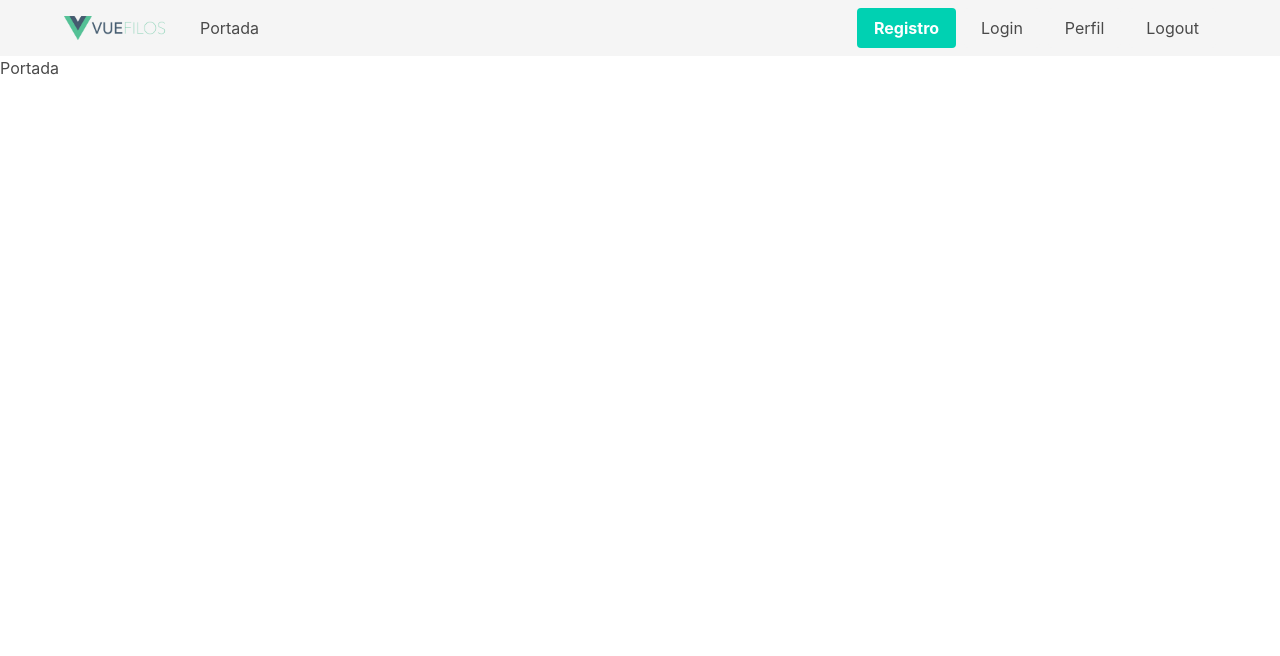
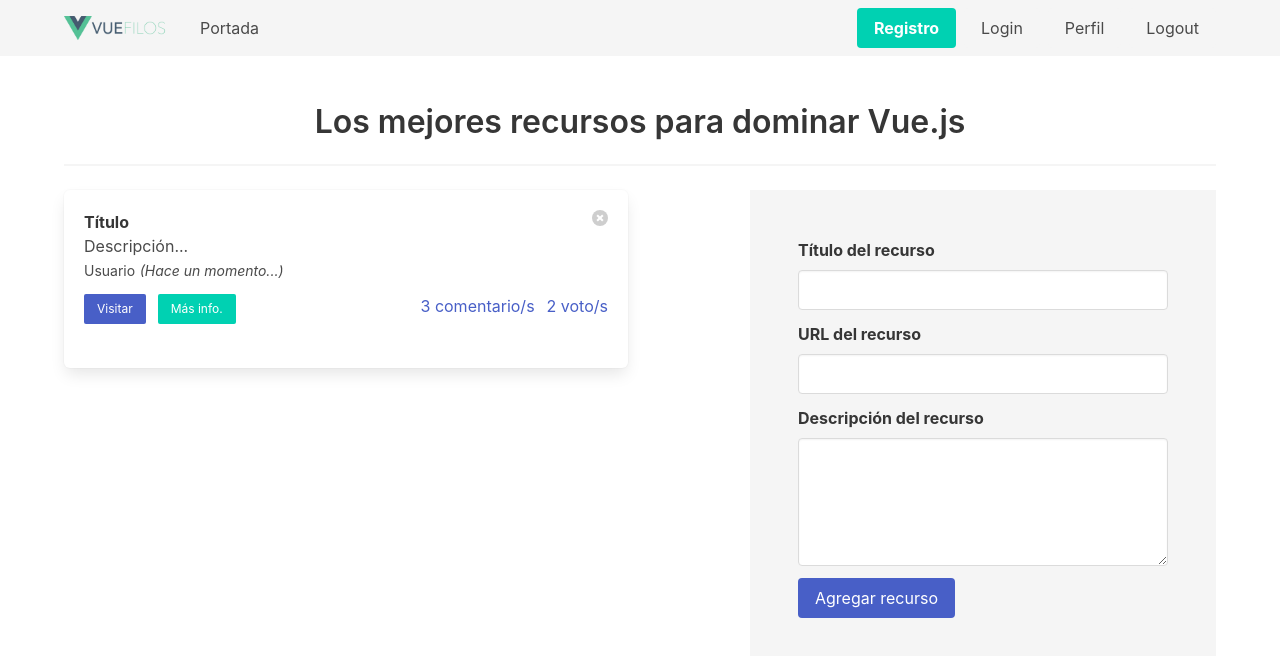
Before and after one commit to juanwmedia/vuefiloseo, a Vue app: page / in a window 1280 px wide. Shown: the top 656 px of the page. Built offline with nearby package versions, Linux system fonts and the light colour scheme.

Commit message:
Laoyout portada

```diff
--- a/src/views/Portada.vue
+++ b/src/views/Portada.vue
@@ -1,11 +1,103 @@
 <template>
-  <h1>Portada</h1>
+    <section class="section">
+        <div class="container">
+            <h1 class="title has-text-centered">Los mejores recursos para dominar Vue.js</h1>
+            <hr />
+
+            <!-- Stream de recursos -->
+            <div class="columns" id="portada">
+                <div class="column is-half-tablet">
+
+                    <div class="box">
+                        <article class="media">
+                            <div class="media-content">
+                                <div class="content">
+                                    <button class="delete is-small is-pulled-right" aria-label="delete"></button>
+                                    <p>
+                                        <strong>Título</strong>
+                                        <br>
+                                        Descripción...
+                                        <br>
+                                        <small>Usuario</small> <small><i> (Hace un  momento...)</i></small>
+                                    </p>
+                                </div>
+                                <nav class="level is-pulled-left">
+                                    <div class="level-left">
+                                        <a class="level-item" aria-label="reply">
+                                            <a href="#" target="_blank" class="button is-link is-small">Visitar</a>
+                                        </a>
+                                        <a class="level-item" aria-label="reply">
+                                            <a href="#" target="_blank" class="button is-primary is-small">Más info.</a>
+                                        </a>
+                                    </div>
+                                </nav>
+                                <nav class="level is-pulled-right">
+                                    <div class="level-right">
+                                        <a href="#" class="level-item" aria-label="reply">
+                                            3 comentario/s
+                                        </a>
+                                        <a  href="#" class="level-item" aria-label="like">
+                                            2 voto/s
+                                        </a>
+                                    </div>
+                                </nav>
+                            </div>
+                        </article>
+                    </div>
+
+
+
+
+                </div>
+
+                <!-- Agregar recurso -->
+                <div class="column is-offset-1">
+                    <section class="section has-background-light">
+                        <form>
+                            <div class="field">
+                                <label class="label">Título del recurso</label>
+                                <div class="control">
+                                    <input class="input" type="text" required />
+                                </div>
+                            </div>
+                            <div class="field">
+                                <label class="label">URL del recurso</label>
+                                <div class="control">
+                                    <input class="input" type="text" required />
+                                </div>
+                            </div>
+                            <div class="field">
+                                <label class="label">Descripción del recurso</label>
+                                <div class="control">
+                                    <textarea class="textarea" required></textarea>
+                                </div>
+                            </div>
+                            <div class="field is-grouped">
+                                <div class="control">
+                                    <button type="submit" class="button is-link">Agregar recurso</button>
+                                </div>
+                            </div>
+                        </form>
+                    </section>
+                </div>
+            </div>
+        </div>
+    </section>
 </template>
 
 <script>
-// @ is an alias to /src
+    // @ is an alias to /src
 
-export default {
-  name: 'Portada',
-}
+    export default {
+        name: 'Portada',
+    }
 </script>
+
+<style scoped>
+    @media screen and (max-width: 768px) {
+        #portada {
+            display: flex;
+            flex-direction: column-reverse;
+        }
+    }
+</style>
```
